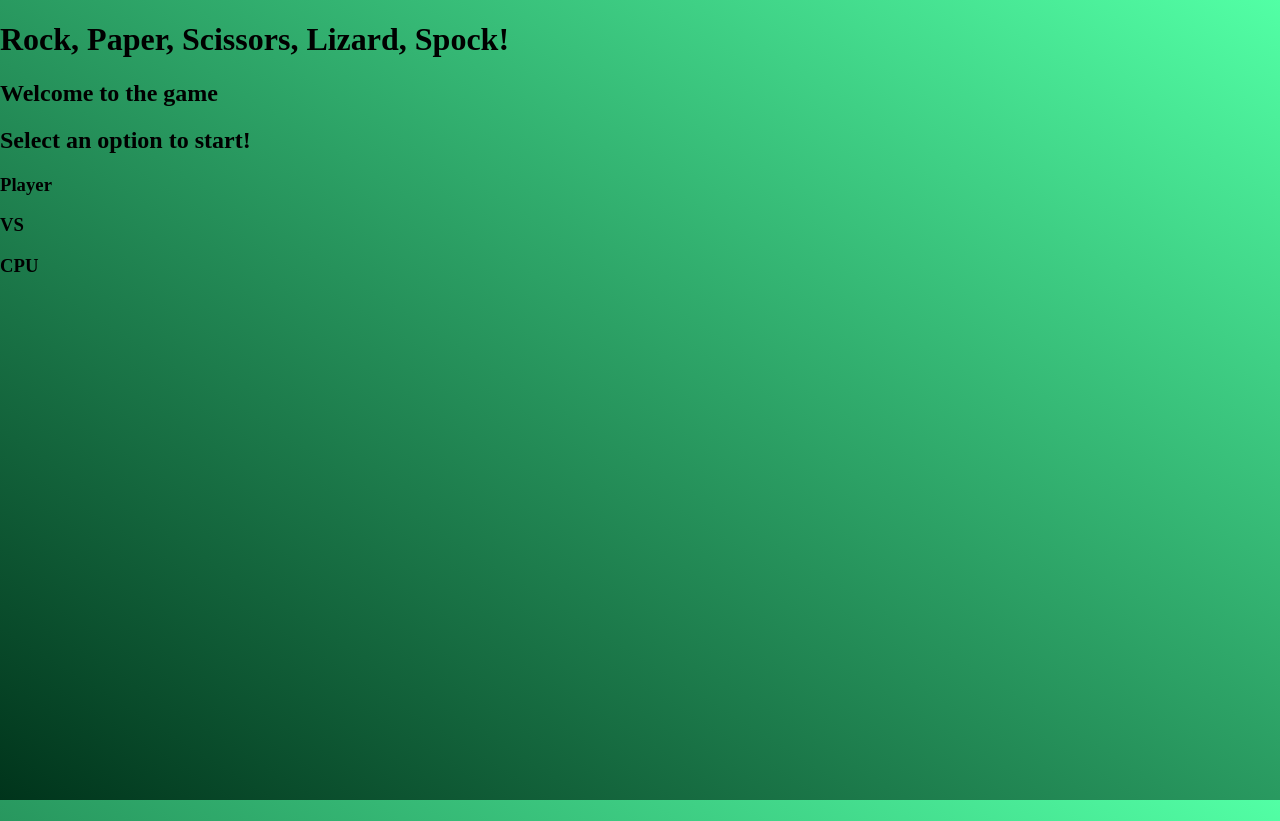
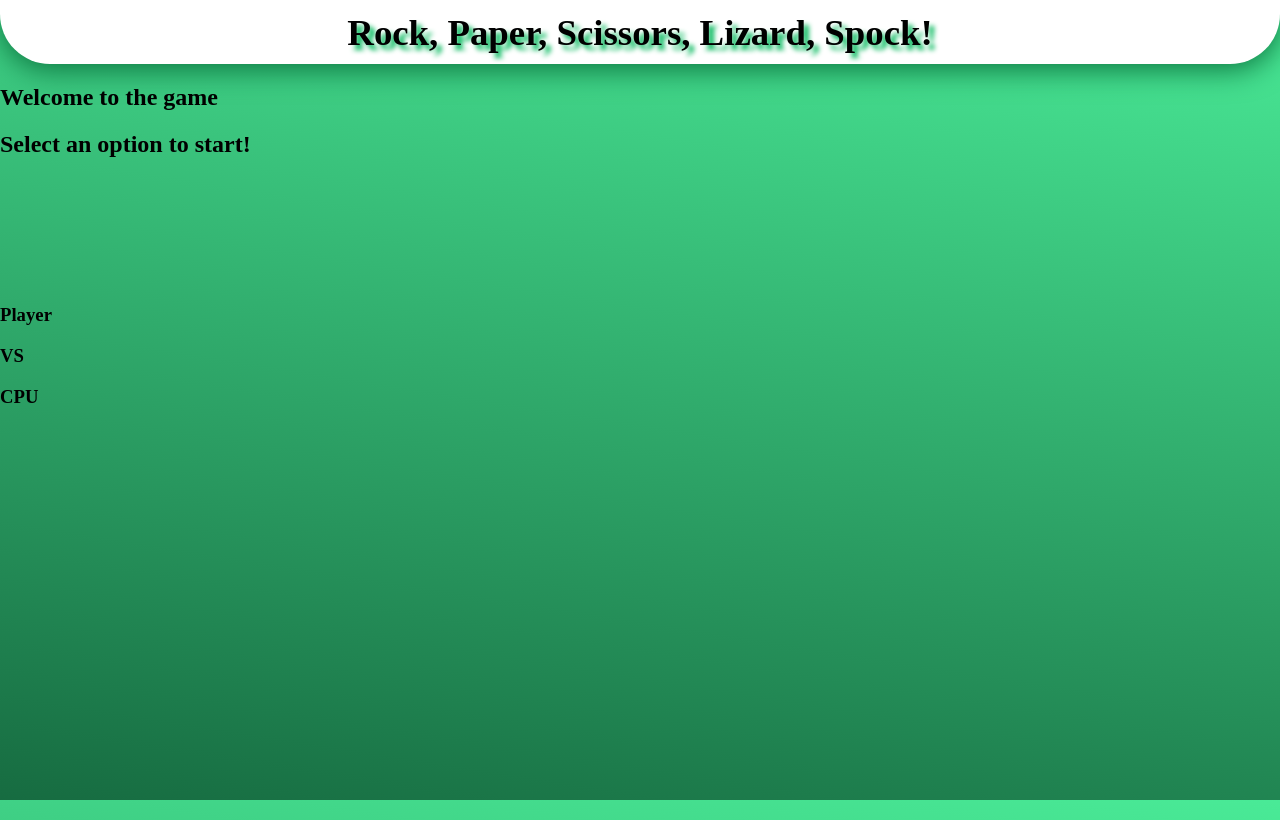
Before and after one commit to VioletGminisJ25/Rock--Paper--Scissors--Lizard--Spock--Game, a plain HTML site: page index.html in a window 1280 px wide. Both pictures are taken after a click on the element "Click to start". Drawn offline with Linux system fonts and the light colour scheme.

Commit message:
game structure css

```diff
--- a/css/style.css
+++ b/css/style.css
@@ -15,28 +15,34 @@
 * {
 	box-sizing: border-box;
 }
-html{
+
+html {
 	height: 100%;
 	width: 100%;
 	padding: 0;
 	margin: 0;
 }
+
 body {
 	overflow: hidden;
 	height: 100%;
 	width: 100%;
+	background-size: 400%;
 	margin: 0;
 	padding: 0;
-	background: linear-gradient(to bottom left, var(--spring-green-300), var(--spring-green-950));
+	background-image: linear-gradient(to top right, var(--spring-green-950), var(--spring-green-300));
+	animation: fondo 3s ease-in-out both infinite alternate;
 }
 
 .hidden {
 	display: none !important;
 }
-.hiddenintro{
+
+.hiddenintro {
 	animation: hiddend 2s forwards !important;
 }
-.mostrar{
+
+.mostrar {
 	display: block;
 }
 
@@ -65,6 +71,7 @@ body {
 		typing 3.5s steps(40, end) 0.2s alternate backwards infinite,
 		blink-caret .75s step-end infinite;
 }
+
 #intro h1:nth-child(2) {
 	max-width: 1270px;
 	overflow: hidden;
@@ -77,27 +84,61 @@ body {
 		typing 3.5s steps(40, end) 3.5s alternate backwards infinite,
 		blink-caret .75s step-end infinite;
 }
-#enter{
+
+#enter {
 	display: flex;
 	justify-content: center;
 	align-items: center;
 	margin-top: 70px;
 }
-#enter p{
+
+#enter p {
 	color: white;
 	text-shadow: 0 0;
-	animation: bounce .5s infinite alternate ;
+	animation: bounce .5s infinite alternate;
 }
-#enter a{
+
+#enter a {
 	text-decoration: none;
 	color: white;
 }
 
-@keyframes bounce{
-	from{
+#header {
+	width: 100%;
+	background: white;
+	border-radius: 0 0 50px 50px;
+	height: 8%;
+	box-shadow: 0px 5px 30px var(--spring-green-800);
+	display: flex;
+	align-items: center;
+	justify-content: center;
+}
+
+#header h1 {
+	margin: 0;
+	text-shadow: 5px 5px 5px var(--spring-green-600);
+	font-size: 2.3em;
+}
+
+#game{
+	height: 84%;
+	width: 100%;
+}
+#game section{
+	height: 30%;
+	width: 100%;
+}
+footer{
+	height: 8%;
+}
+/*#TODO cambiar el header de verde a un gris por ejemplo y estructurar la web*/
+
+@keyframes bounce {
+	from {
 		transform: 0;
 	}
-	to{
+
+	to {
 		transform: translateY(-10px);
 	}
 }
@@ -110,7 +151,7 @@ body {
 	}
 
 	50% {
-		border-color:  var(--spring-green-900);
+		border-color: var(--spring-green-900);
 	}
 }
 
@@ -124,14 +165,25 @@ body {
 	}
 }
 
-@keyframes hiddend{
-	from{
+@keyframes hiddend {
+	from {
 		opacity: 1;
 		scale: 1;
 	}
-	to{
+
+	to {
 		scale: .75;
 		opacity: 0;
 		display: none;
 	}
 }
+
+@keyframes fondo {
+	from {
+		background-position: bottom left;
+	}
+
+	to {
+		background-position:top right;
+	}
+}
--- a/index.html
+++ b/index.html
@@ -46,6 +46,7 @@
 			<div id="rules_hidden" class="hidden"></div><!--Normas explicadas, mostrado en grande-->
 		</section>
 	</main>
+	<footer></footer>
 </body>
 
 </html>
```
